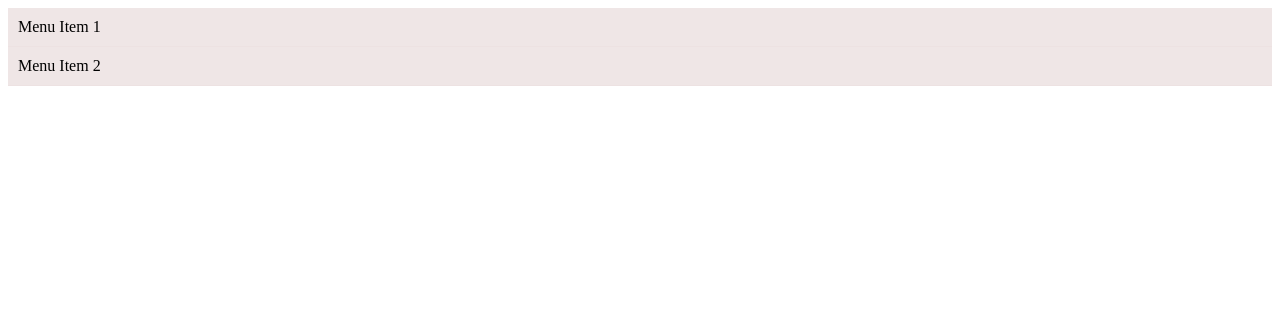
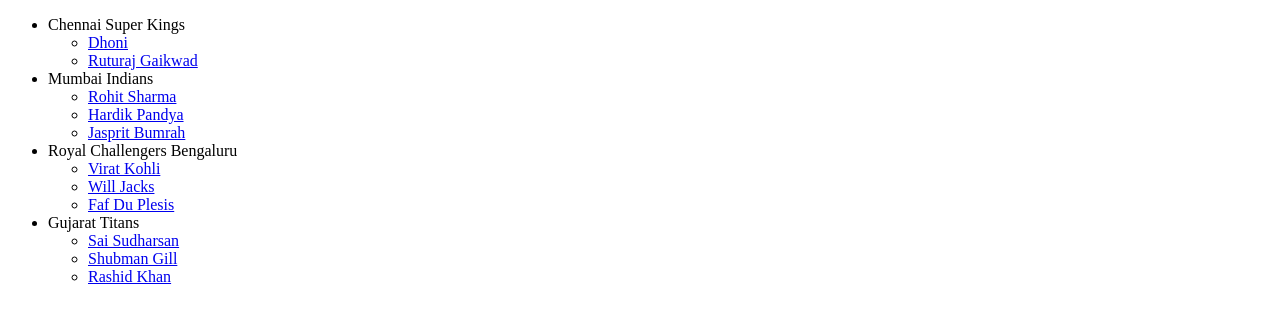
Before and after one commit to praveenb2912/blockchain, a plain HTML site: page blockchain_qn_5/index.html in a window 1280 px wide. Drawn offline with Linux system fonts and the light colour scheme.

Commit message:
Update index.html

```diff
--- a/blockchain_qn_5/index.html
+++ b/blockchain_qn_5/index.html
@@ -8,20 +8,52 @@
 </head>
 <body>
 
-<div class="accordion">
-  <div class="accordion-item">
-    <div class="accordion-title">Menu Item 1</div>
-    <div class="accordion-content">
-      <p>WebOps and BlockChain is Best</p>
-    </div>
-  </div>
-  <div class="accordion-item">
-    <div class="accordion-title">Menu Item 2</div>
-    <div class="accordion-content">
-      <p>Content :)</p>
-    </div>
-  </div>
-  <!-- Add more accordion items as needed -->
+  <div class="container">
+    <ul class="accordion-menu">
+        <li class="link">
+            <div class="dropdown">
+                Chennai Super Kings
+                <i class="fa fa-chevron-down" aria-hidden="true"></i>
+            </div>
+            <ul class="submenuItems">
+                <li><a href="#">Dhoni</a></li>
+                <li><a href="#">Ruturaj Gaikwad</a></li>
+            </ul>
+        </li>
+        <li class="link">
+            <div class="dropdown">
+                Mumbai Indians
+                <i class="fa fa-chevron-down" aria-hidden="true"></i>
+            </div>
+            <ul class="submenuItems">
+                <li><a href="#">Rohit Sharma</a></li>
+                <li><a href="#">Hardik Pandya</a></li>
+                <li><a href="#">Jasprit Bumrah</a></li>
+            </ul>
+        </li>
+        <li class="link">
+            <div class="dropdown">
+                Royal Challengers Bengaluru
+                <i class="fa fa-chevron-down" aria-hidden="true"></i>
+            </div>
+            <ul class="submenuItems">
+                <li><a href="#">Virat Kohli</a></li>
+                <li><a href="#">Will Jacks</a></li>
+                <li><a href="#">Faf Du Plesis</a></li>
+            </ul>
+        </li>
+        <li class="link">
+            <div class="dropdown">
+                Gujarat Titans
+                <i class="fa fa-chevron-down" aria-hidden="true"></i>
+            </div>
+            <ul class="submenuItems">
+                <li><a href="#">Sai Sudharsan</a></li>
+                <li><a href="#">Shubman Gill</a></li>
+                <li><a href="#">Rashid Khan</a></li>
+            </ul>
+        </li>
+    </ul>
 </div>
 
 <script src="script.js"></script>
```
